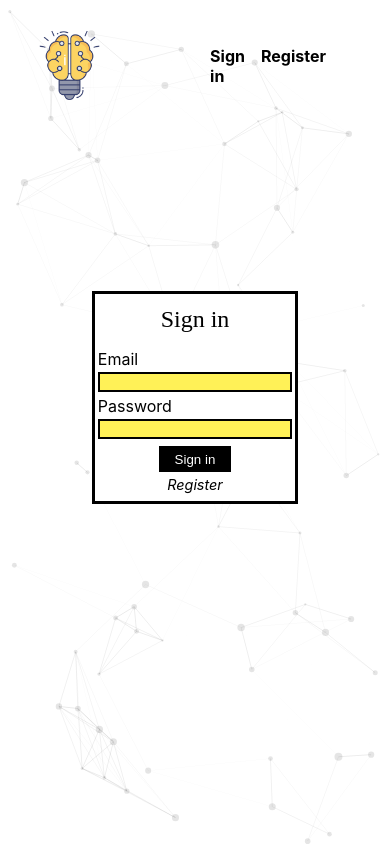
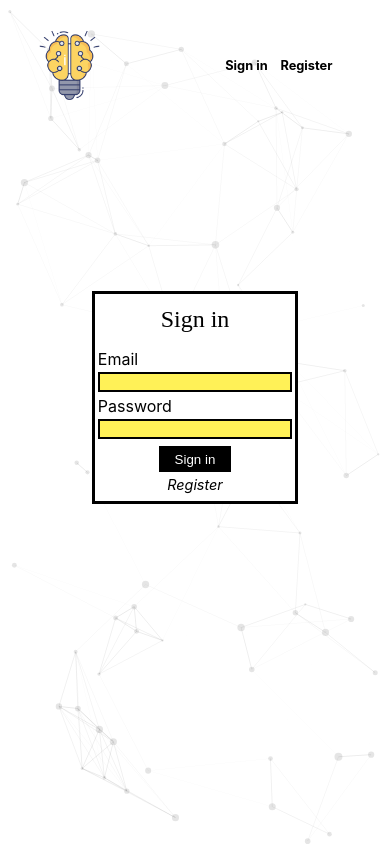
Before and after one commit to Abi-shai/Smart-brain-app, a React (Create React App) app: page / in a window 390 px wide. Built offline with nearby package versions, Linux system fonts and the light colour scheme; a web font is replaced by a local one.

Commit message:
Modifying some style ⬆️

```diff
--- a/src/components/Navigation/Navigation.scss
+++ b/src/components/Navigation/Navigation.scss
@@ -7,8 +7,7 @@
     padding: 0;
 
     @media screen and (max-width: 500px){
-        flex-direction: row;
-        // flex-wrap: wrap;
+        font-size: .8em;
     }
 
     .nav_options{
```
Also changed, not shown: public/manifest.json.
